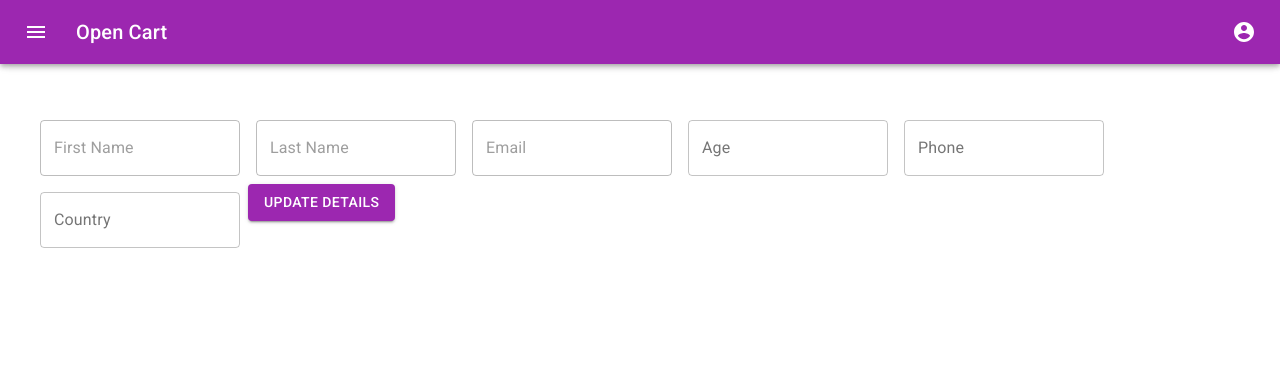
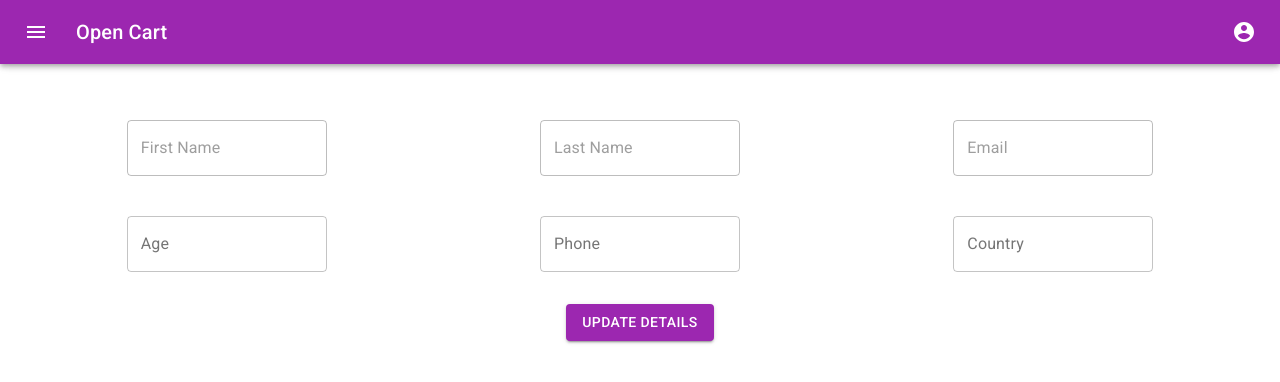
Before and after one commit to Shubham-invent/ecom, a React (Create React App) app: page /profile in a window 1280 px wide. Shown: the top 382 px of the page. Built offline with nearby package versions, Linux system fonts and the light colour scheme.

Commit message:
minor adj

```diff
--- a/src/components/UserDetails.js
+++ b/src/components/UserDetails.js
@@ -1,4 +1,5 @@
 import Button from "@material-ui/core/Button";
+import Grid from "@material-ui/core/Grid";
 import React from "react";
 import TextField from "@material-ui/core/TextField";
 import { makeStyles } from "@material-ui/core/styles";
@@ -15,6 +16,10 @@ const useStyles = makeStyles(theme => ({
   container: {
     marginTop: theme.spacing(10),
     padding: theme.spacing(4)
+  },
+  item: {
+    justifyContent: "center",
+    display: "flex"
   }
 }));
 
@@ -42,6 +47,8 @@ export default function UserDetails() {
   return (
     <form className={classes.root} noValidate autoComplete="off">
       <div className={classes.container}>
+        <Grid container spacing={3}>
+          <Grid item md={4} xs={12} sm={12} className={classes.item}>
             <TextField
               id="outlined-input1"
               label="First Name"
@@ -49,7 +56,10 @@ export default function UserDetails() {
               variant="outlined"
               value={userObj.givenName}
               disabled
+              fullwidth
             />
+          </Grid>
+          <Grid item md={4} xs={12} sm={12} className={classes.item}>
             <TextField
               id="outlined-input2"
               label="Last Name"
@@ -57,7 +67,10 @@ export default function UserDetails() {
               variant="outlined"
               value={userObj.familyName}
               disabled
+              fullwidth
             />
+          </Grid>
+          <Grid item md={4} xs={12} sm={12} className={classes.item}>
             <TextField
               id="Email"
               label="Email"
@@ -65,32 +78,43 @@ export default function UserDetails() {
               variant="outlined"
               value={userObj.email}
               disabled
+              fullwidth
             />
+          </Grid>
+          <Grid item md={4} xs={12} sm={12} className={classes.item}>
             <TextField
               id="Age"
               label="Age"
               type="number"
               variant="outlined"
+              fullwidth
               value={updateUser.age}
               onChange={e => handleUpdate("age", e)}
             />
+          </Grid>
+          <Grid item md={4} xs={12} sm={12} className={classes.item}>
             <TextField
               id="Phone"
               label="Phone"
               type="text"
               variant="outlined"
+              fullwidth
               value={updateUser.phone}
               onChange={e => handleUpdate("phone", e)}
             />
-
+          </Grid>
+          <Grid item md={4} xs={12} sm={12} className={classes.item}>
             <TextField
               id="Country"
               label="Country"
               type="text"
               variant="outlined"
+              fullwidth
               value={updateUser.country}
               onChange={e => handleUpdate("country", e)}
             />
+          </Grid>
+          <Grid item md={21} xs={12} sm={12} className={classes.item}>
             <Button
               variant="contained"
               color="primary"
@@ -98,6 +122,8 @@ export default function UserDetails() {
             >
               Update Details
             </Button>
+          </Grid>
+        </Grid>
       </div>
     </form>
   );
--- a/src/pages/TodoPage.js
+++ b/src/pages/TodoPage.js
@@ -53,6 +53,7 @@ export default function TodoPage() {
     setNoteArr([...temp]);
     localStorage.setItem(authObj.googleId + "_notes", JSON.stringify(noteArr));
     toast.success("Successfully Updated");
+    setNoteObj({});
   };
 
   return (
@@ -65,6 +66,7 @@ export default function TodoPage() {
             label="Subject"
             variant="outlined"
             fullWidth
+            value={noteObj["title"] || ""}
             onChange={e => handleText("title", e)}
           />
         </Grid>
@@ -75,6 +77,7 @@ export default function TodoPage() {
             label="Content"
             variant="outlined"
             fullWidth
+            value={noteObj["text"] || ""}
             onChange={e => handleText("text", e)}
           />
         </Grid>
```
Lines whose indentation alone changed are shown as unchanged.
